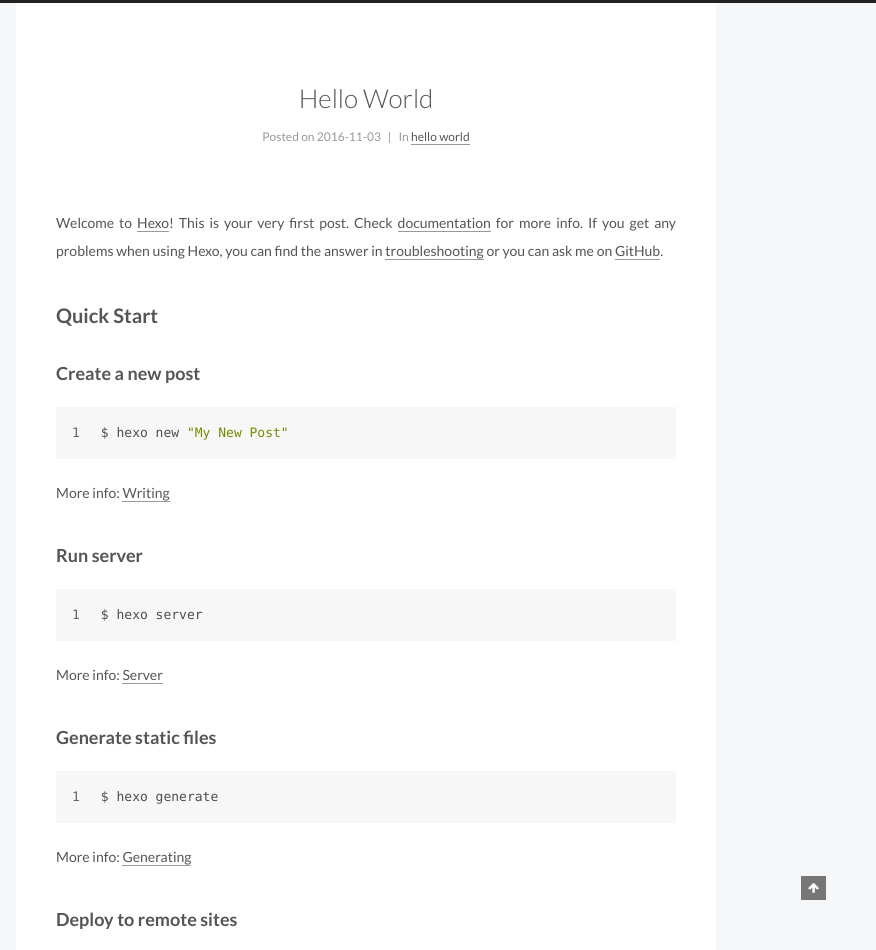
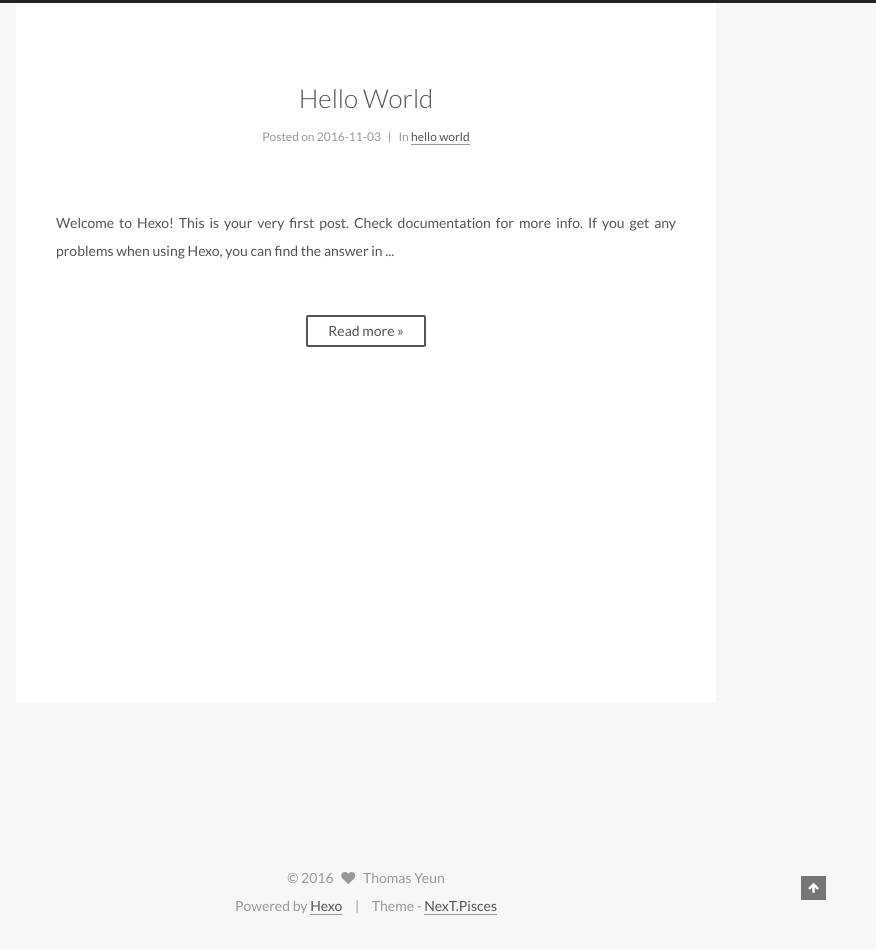
Before and after one commit to innote/innote.github.io, a plain HTML site: page index.html in a window 1280 px wide. Shown: the top 950 px of the page, 404-1280 px from the left. Drawn offline with Linux system fonts and the light colour scheme.

Commit message:
Site updated: 2016-11-03 23:03:37

```diff
--- a/css/main.css
+++ b/css/main.css
@@ -1564,7 +1564,7 @@
   width: 4px;
   height: 4px;
   border-radius: 50%;
-  background: #b674dd;
+  background: #6312ac;
 }
 .links-of-blogroll {
   font-size: 13px;
--- a/index.html
+++ b/index.html
@@ -347,17 +347,14 @@
 
 
 
-            <p>Welcome to <a href="https://hexo.io/" target="_blank" rel="external">Hexo</a>! This is your very first post. Check <a href="https://hexo.io/docs/" target="_blank" rel="external">documentation</a> for more info. If you get any problems when using Hexo, you can find the answer in <a href="https://hexo.io/docs/troubleshooting.html" target="_blank" rel="external">troubleshooting</a> or you can ask me on <a href="https://github.com/hexojs/hexo/issues" target="_blank" rel="external">GitHub</a>.</p>
-<h2 id="Quick-Start"><a href="#Quick-Start" class="headerlink" title="Quick Start"></a>Quick Start</h2><h3 id="Create-a-new-post"><a href="#Create-a-new-post" class="headerlink" title="Create a new post"></a>Create a new post</h3><figure class="highlight bash"><table><tr><td class="gutter"><pre><div class="line">1</div></pre></td><td class="code"><pre><div class="line">$ hexo new <span class="string">"My New Post"</span></div></pre></td></tr></table></figure>
-<p>More info: <a href="https://hexo.io/docs/writing.html" target="_blank" rel="external">Writing</a></p>
-<h3 id="Run-server"><a href="#Run-server" class="headerlink" title="Run server"></a>Run server</h3><figure class="highlight bash"><table><tr><td class="gutter"><pre><div class="line">1</div></pre></td><td class="code"><pre><div class="line">$ hexo server</div></pre></td></tr></table></figure>
-<p>More info: <a href="https://hexo.io/docs/server.html" target="_blank" rel="external">Server</a></p>
-<h3 id="Generate-static-files"><a href="#Generate-static-files" class="headerlink" title="Generate static files"></a>Generate static files</h3><figure class="highlight bash"><table><tr><td class="gutter"><pre><div class="line">1</div></pre></td><td class="code"><pre><div class="line">$ hexo generate</div></pre></td></tr></table></figure>
-<p>More info: <a href="https://hexo.io/docs/generating.html" target="_blank" rel="external">Generating</a></p>
-<h3 id="Deploy-to-remote-sites"><a href="#Deploy-to-remote-sites" class="headerlink" title="Deploy to remote sites"></a>Deploy to remote sites</h3><figure class="highlight bash"><table><tr><td class="gutter"><pre><div class="line">1</div></pre></td><td class="code"><pre><div class="line">$ hexo deploy</div></pre></td></tr></table></figure>
-<p>More info: <a href="https://hexo.io/docs/deployment.html" target="_blank" rel="external">Deployment</a></p>
+          Welcome to Hexo! This is your very first post. Check documentation for more info. If you get any problems when using Hexo, you can find the answer in
+          ...
 
-
+          <div class="post-more-link text-center">
+            <a class="btn" href="/2016/11/03/hello-world/#more" rel="contents">
+              Read more &raquo;
+            </a>
+          </div>
 
 
     </div>
```
Also changed, not shown: categories/index.html (+2 -0 lines), tags/index.html (+0 -2 lines).
